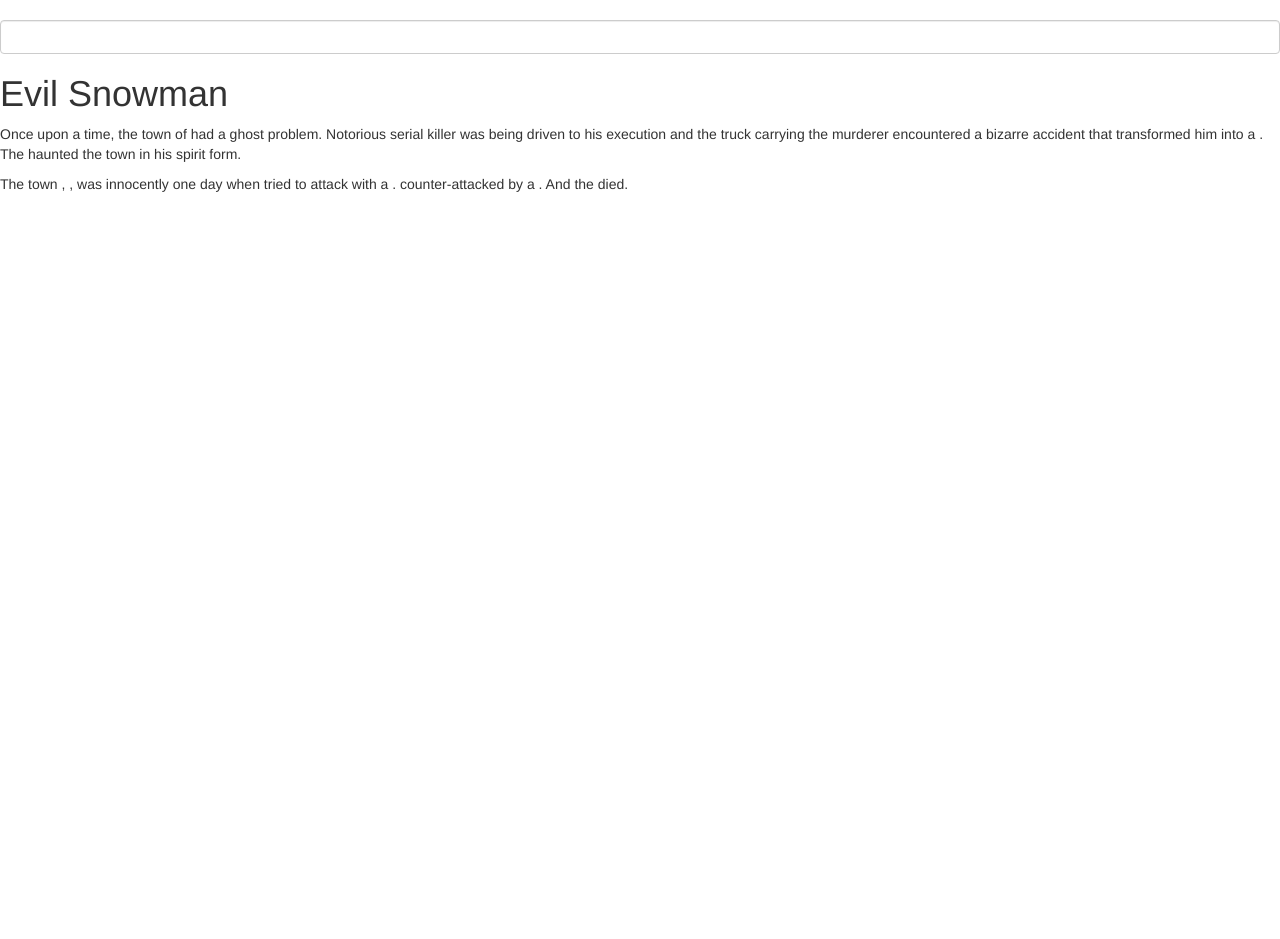
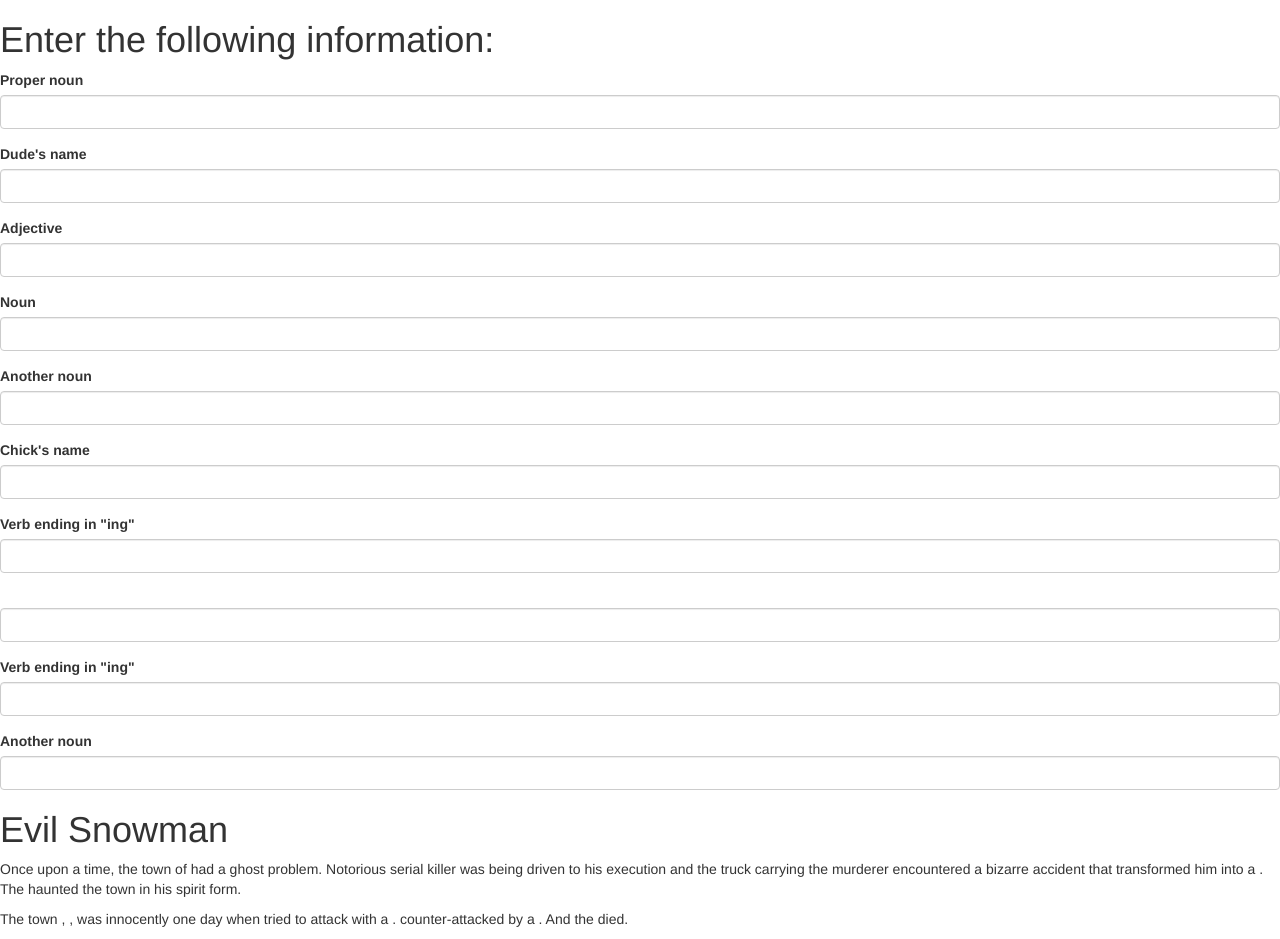
Before and after one commit to eliseylenore/mad-libs, a plain HTML site: page index.html in a window 1280 px wide. Before the commit the page ends 800 px from the top, so only its background shows below. Drawn offline with nearby package versions, Linux system fonts and the light colour scheme.

Commit message:
add form groups.

```diff
--- a/index.html
+++ b/index.html
@@ -8,12 +8,58 @@
     <title>Mad Libs</title>
   </head>
   <body>
-    <div class="blanks">
+    <h1>Enter the following information:</h1>
+    <div id="blanks">
       <form>
         <div class="form-group">
-          <label for=""></label>
-          <input id="" class="form-control" type="text">
-        </div><!--end first form-group-->
+          <label for="town">Proper noun</label>
+          <input id="town" class="form-control" type="text">
+        </div><!--end town form-group-->
+
+        <div class="form-group">
+          <label for="person1">Dude's name</label>
+          <input id="person1" class="form-control" type="text">
+        </div><!--end person1 form-group-->
+
+        <div class="form-group">
+          <label for="adjective1">Adjective</label>
+          <input id="adjective1" class="form-control" type="text">
+        </div><!--end adjective1 form-group-->
+
+        <div class="form-group">
+          <label for="noun1">Noun</label>
+          <input id="noun1" class="form-control" type="text">
+        </div><!--end noun1 form-group-->
+
+        <div class="form-group">
+          <label for="noun2">Another noun</label>
+          <input id="noun2" class="form-control" type="text">
+        </div><!--end noun2 form-group-->
+
+        <div class="form-group">
+          <label for="person2">Chick's name</label>
+          <input id="person2" class="form-control" type="text">
+        </div><!--end person2 form-group-->
+
+        <div class="form-group">
+          <label for="verb-ing1">Verb ending in "ing"</label>
+          <input id="verb-ing1" class="form-control" type="text">
+        </div><!--end verb-ing1 form-group-->
+
+        <div class="form-group">
+          <label for="noun3"></label>
+          <input id="noun3" class="form-control" type="text">
+        </div><!--end noun3 form-group-->
+
+        <div class="form-group">
+          <label for="verb-ing2">Verb ending in "ing"</label>
+          <input id="verb-ing2" class="form-control" type="text">
+        </div><!--end verb-ing2 form-group-->
+
+        <div class="form-group">
+          <label for="noun4">Another noun</label>
+          <input id="noun4" class="form-control" type="text">
+        </div><!--end noun4 form-group-->
 
       </form>
     </div><!--end blanks-->
```
